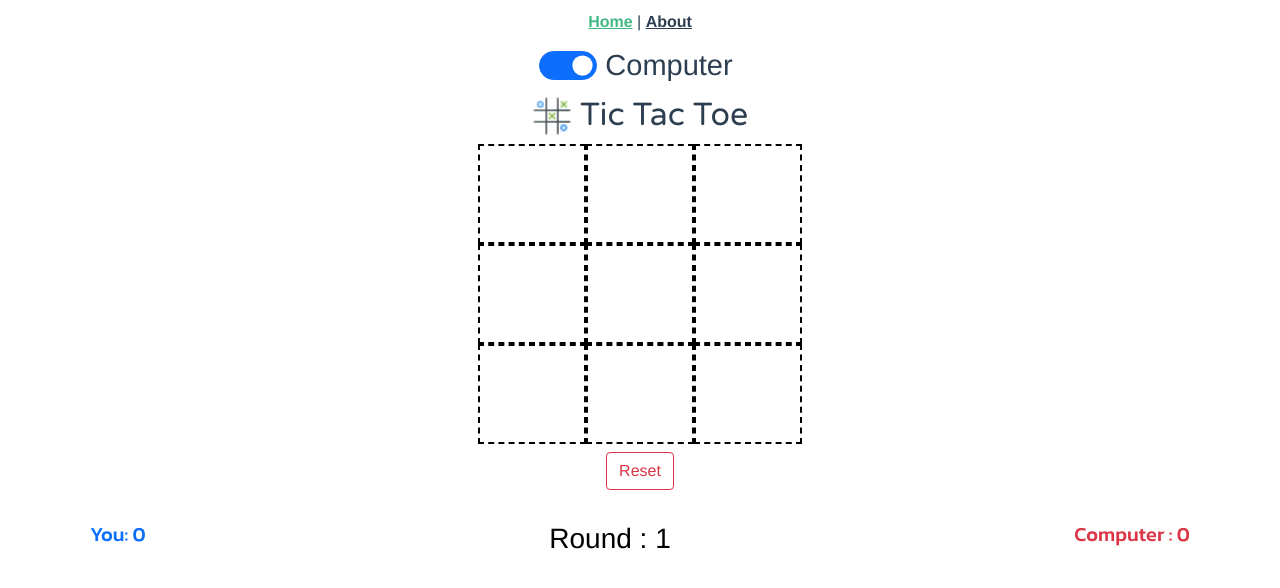
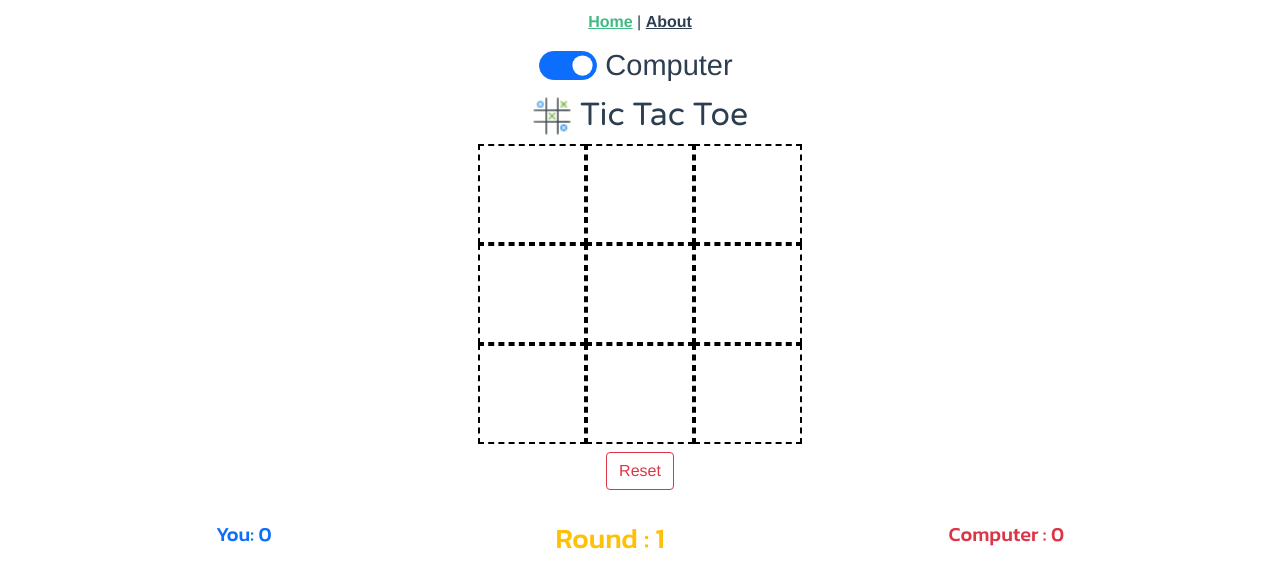
Before and after one commit to RF-Fahad-Islam/vue-tic-tac-toe, a Vue app: page /#/ in a window 1280 px wide. Shown: the top 588 px of the page. Built offline with nearby package versions, Linux system fonts and the light colour scheme; a small style sheet from the web is missing.

Commit message:
minor ui update

```diff
--- a/src/components/Board.vue
+++ b/src/components/Board.vue
@@ -69,14 +69,14 @@
       </div>
 
       <footer class="mt-3">
-        <div class="d-flex justify-content-between">
+        <div class="d-flex justify-content-around">
           <h5
             class="p-2 rounded-pill text-primary font-weight-bolder"
           >
             <span v-if="isComputer">You</span> <span v-else>Player X</span>:
             <span class="font-weight-bold">{{ playerXPoints }}</span>
           </h5>
-          <h3 class="p-2 rounded-pill d-block mx-3 font-weight-bold text-black">
+          <h3 class="p-2 rounded-pill d-block mx-3 font-weight-bold text-warning">
             <span v-if="isComputer">Round : </span>
             <span class="font-weight-bold">{{ round }}</span>
           </h3>
@@ -252,7 +252,7 @@ h1 {
 }
 
 .alert {
-  padding: 4px !important;
+  padding: 6px !important;
 }
 
 .square {
@@ -284,7 +284,7 @@ h1 {
 input {
   cursor: pointer;
 }
-h5,h4 {
+h5,h4,h3 {
   font-family: "Kanit", sans-serif;
 }
 </style>
```
Also changed, not shown: 1 other file (tests, documents, lock files or other folders).
